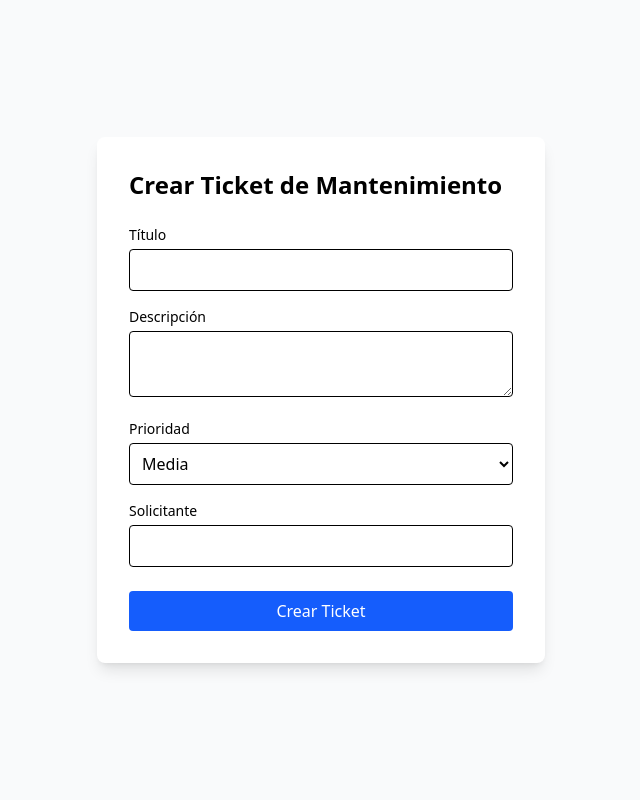
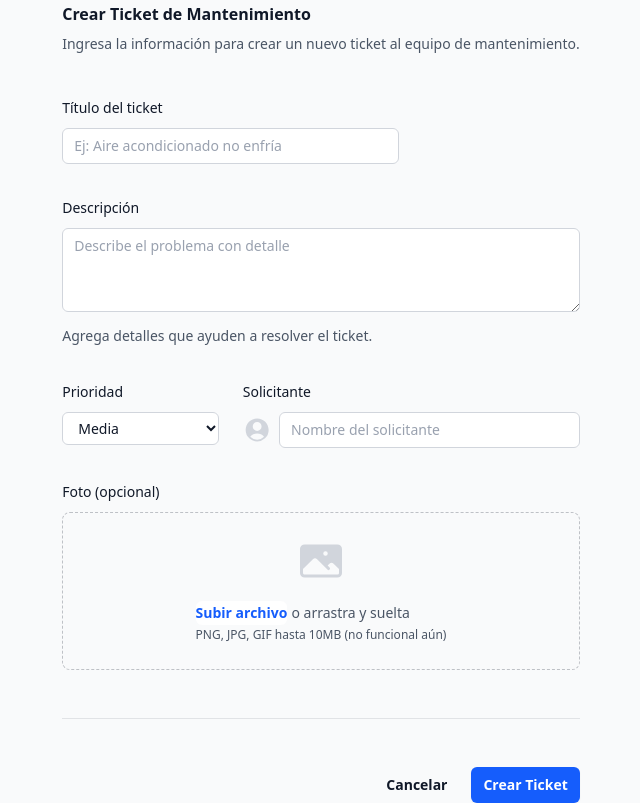
Before and after one commit to EdgarJr30/mlm_frontend, a React (Vite) app: page /create-ticket in a window 1280 px wide. Shown: the whole page, without its empty margins (319-959 px from the left). Built offline with nearby package versions, Linux system fonts and the light colour scheme.

Commit message:
feat(ticket-form): actualizaciones a la UI completando algunos campos y mejora en el design

```diff
--- a/package.json
+++ b/package.json
@@ -10,7 +10,9 @@
     "preview": "vite preview"
   },
   "dependencies": {
+    "@heroicons/react": "^2.2.0",
     "@tailwindcss/vite": "^4.1.8",
+    "heroicons": "^2.2.0",
     "react": "^19.1.0",
     "react-dom": "^19.1.0",
     "react-router-dom": "^7.6.1"
--- a/src/components/TicketForm.tsx
+++ b/src/components/TicketForm.tsx
@@ -1,6 +1,8 @@
 import React, { useState } from "react";
 import { getTicketsFromStorage, saveTicketsToStorage } from "../utils/localStorageTickets";
 import { useNavigate } from "react-router-dom";
+import { PhotoIcon, UserCircleIcon } from '@heroicons/react/24/solid'
+import { ChevronDownIcon } from '@heroicons/react/16/solid'
 
 export default function TicketForm() {
   const [form, setForm] = useState({
@@ -11,82 +13,148 @@ export default function TicketForm() {
   });
   const navigate = useNavigate();
 
+  // Manejar cambios
   const handleChange = (e: React.ChangeEvent<HTMLInputElement | HTMLTextAreaElement | HTMLSelectElement>) => {
     setForm({ ...form, [e.target.name]: e.target.value });
   };
 
+  // Guardar el ticket
   const handleSubmit = (e: React.FormEvent) => {
     e.preventDefault();
     const prevTickets = getTicketsFromStorage();
     const newTicket = {
       ...form,
-      id: Date.now(), // único por tiempo
+      id: Date.now(),
       status: "Pendiente",
-      responsible: "Sin asignar"
+      responsible: "Sin asignar",
     };
     const updatedTickets = [newTicket, ...prevTickets];
     saveTicketsToStorage(updatedTickets);
-    // Redirige al Kanban para que se refresque la vista
     navigate("/kanban", { replace: true });
   };
 
   return (
-    <form
-      className="bg-white p-8 rounded-lg shadow-lg w-full max-w-md"
-      onSubmit={handleSubmit}
-    >
-      <h2 className="text-2xl font-bold mb-6">Crear Ticket de Mantenimiento</h2>
-      <div className="mb-4">
-        <label className="block text-sm font-medium">Título</label>
+    <form onSubmit={handleSubmit}>
+      <div className="space-y-12">
+        <div className="border-b border-gray-900/10 pb-12">
+          <h2 className="text-base/7 font-semibold text-gray-900">Crear Ticket de Mantenimiento</h2>
+          <p className="mt-1 text-sm/6 text-gray-600">
+            Ingresa la información para crear un nuevo ticket al equipo de mantenimiento.
+          </p>
+
+          <div className="mt-10 grid grid-cols-1 gap-x-6 gap-y-8 sm:grid-cols-6">
+            {/* Título */}
+            <div className="sm:col-span-4">
+              <label htmlFor="title" className="block text-sm/6 font-medium text-gray-900">
+                Título del ticket
+              </label>
+              <div className="mt-2">
                 <input
+                  id="title"
+                  name="title"
                   type="text"
-          name="title"
+                  placeholder="Ej: Aire acondicionado no enfría"
                   value={form.title}
                   onChange={handleChange}
                   required
-          className="mt-1 p-2 w-full border rounded"
+                  className="block w-full rounded-md bg-white px-3 py-1.5 text-base text-gray-900 outline-1 -outline-offset-1 outline-gray-300 placeholder:text-gray-400 focus:outline-2 focus:-outline-offset-2 focus:outline-blue-600 sm:text-sm/6"
                 />
               </div>
-      <div className="mb-4">
-        <label className="block text-sm font-medium">Descripción</label>
+            </div>
+            {/* Descripción */}
+            <div className="col-span-full">
+              <label htmlFor="description" className="block text-sm/6 font-medium text-gray-900">
+                Descripción
+              </label>
+              <div className="mt-2">
                 <textarea
+                  id="description"
                   name="description"
+                  rows={3}
                   value={form.description}
                   onChange={handleChange}
                   required
-          className="mt-1 p-2 w-full border rounded"
+                  className="block w-full rounded-md bg-white px-3 py-1.5 text-base text-gray-900 outline-1 -outline-offset-1 outline-gray-300 placeholder:text-gray-400 focus:outline-2 focus:-outline-offset-2 focus:outline-blue-600 sm:text-sm/6"
+                  placeholder="Describe el problema con detalle"
                 />
               </div>
-      <div className="mb-4">
-        <label className="block text-sm font-medium">Prioridad</label>
+              <p className="mt-3 text-sm/6 text-gray-600">Agrega detalles que ayuden a resolver el ticket.</p>
+            </div>
+            {/* Prioridad */}
+            <div className="sm:col-span-2">
+              <label htmlFor="priority" className="block text-sm/6 font-medium text-gray-900">
+                Prioridad
+              </label>
+              <div className="mt-2">
                 <select
+                  id="priority"
                   name="priority"
                   value={form.priority}
                   onChange={handleChange}
-          className="mt-1 p-2 w-full border rounded"
+                  className="block w-full rounded-md bg-white py-1.5 pr-8 pl-3 text-base text-gray-900 outline-1 -outline-offset-1 outline-gray-300 focus:outline-2 focus:-outline-offset-2 focus:outline-blue-600 sm:text-sm/6"
                 >
                   <option value="baja">Baja</option>
                   <option value="media">Media</option>
                   <option value="alta">Alta</option>
                 </select>
               </div>
-      <div className="mb-6">
-        <label className="block text-sm font-medium">Solicitante</label>
+            </div>
+            {/* Solicitante */}
+            <div className="sm:col-span-4">
+              <label htmlFor="requester" className="block text-sm/6 font-medium text-gray-900">
+                Solicitante
+              </label>
+              <div className="mt-2 flex items-center gap-x-2">
+                <UserCircleIcon className="size-8 text-gray-300" />
                 <input
+                  id="requester"
+                  name="requester"
                   type="text"
-          name="requester"
+                  placeholder="Nombre del solicitante"
                   value={form.requester}
                   onChange={handleChange}
                   required
-          className="mt-1 p-2 w-full border rounded"
+                  className="block w-full rounded-md bg-white px-3 py-1.5 text-base text-gray-900 outline-1 -outline-offset-1 outline-gray-300 placeholder:text-gray-400 focus:outline-2 focus:-outline-offset-2 focus:outline-blue-600 sm:text-sm/6"
                 />
               </div>
+            </div>
+            {/* Foto o archivo adjunto (opcional) */}
+            <div className="col-span-full">
+              <label htmlFor="cover-photo" className="block text-sm/6 font-medium text-gray-900">
+                Foto (opcional)
+              </label>
+              <div className="mt-2 flex justify-center rounded-lg border border-dashed border-gray-900/25 px-6 py-6">
+                <div className="text-center">
+                  <PhotoIcon className="mx-auto size-12 text-gray-300" aria-hidden="true" />
+                  <div className="mt-4 flex text-sm/6 text-gray-600">
+                    <label
+                      htmlFor="file-upload"
+                      className="relative cursor-pointer rounded-md bg-white font-semibold text-blue-600 hover:text-blue-500"
+                    >
+                      <span>Subir archivo</span>
+                      <input id="file-upload" name="file-upload" type="file" className="sr-only" disabled />
+                    </label>
+                    <p className="pl-1">o arrastra y suelta</p>
+                  </div>
+                  <p className="text-xs/5 text-gray-600">PNG, JPG, GIF hasta 10MB (no funcional aún)</p>
+                </div>
+              </div>
+            </div>
+          </div>
+        </div>
+        {/* Botones */}
+        <div className="mt-6 flex items-center justify-end gap-x-6">
+          <button type="button" onClick={() => navigate("/kanban")} className="text-sm/6 font-semibold text-gray-900">
+            Cancelar
+          </button>
           <button
             type="submit"
-        className="bg-blue-600 hover:bg-blue-700 text-white px-4 py-2 rounded w-full"
+            className="rounded-md bg-blue-600 px-3 py-2 text-sm font-semibold text-white shadow-xs hover:bg-blue-500 focus-visible:outline-2 focus-visible:outline-offset-2 focus-visible:outline-blue-600"
           >
             Crear Ticket
           </button>
+        </div>
+      </div>
     </form>
   );
 }
```
Also changed, not shown: 1 other file (tests, documents, lock files or other folders). Lines whose indentation alone changed are shown as unchanged.
